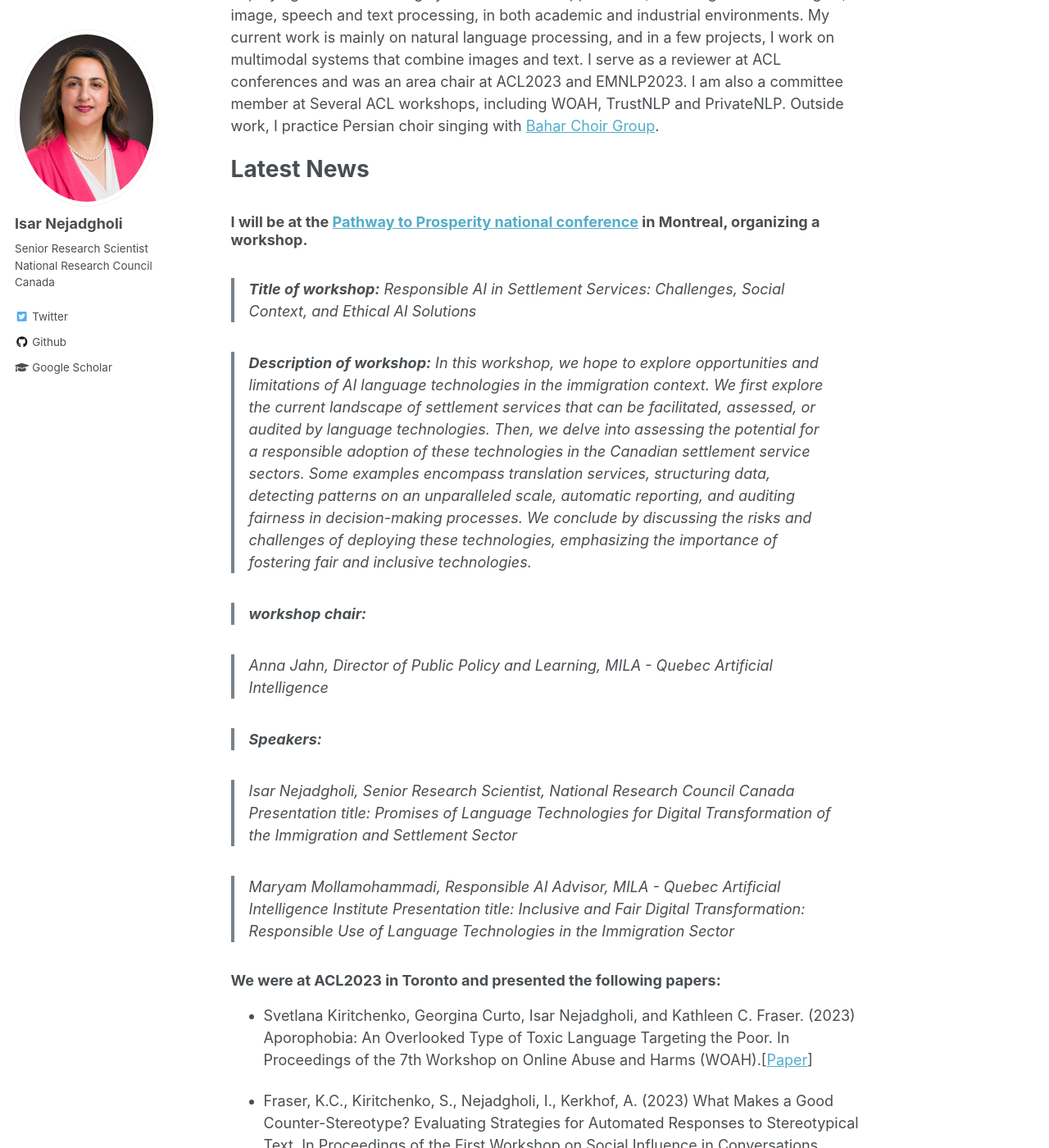
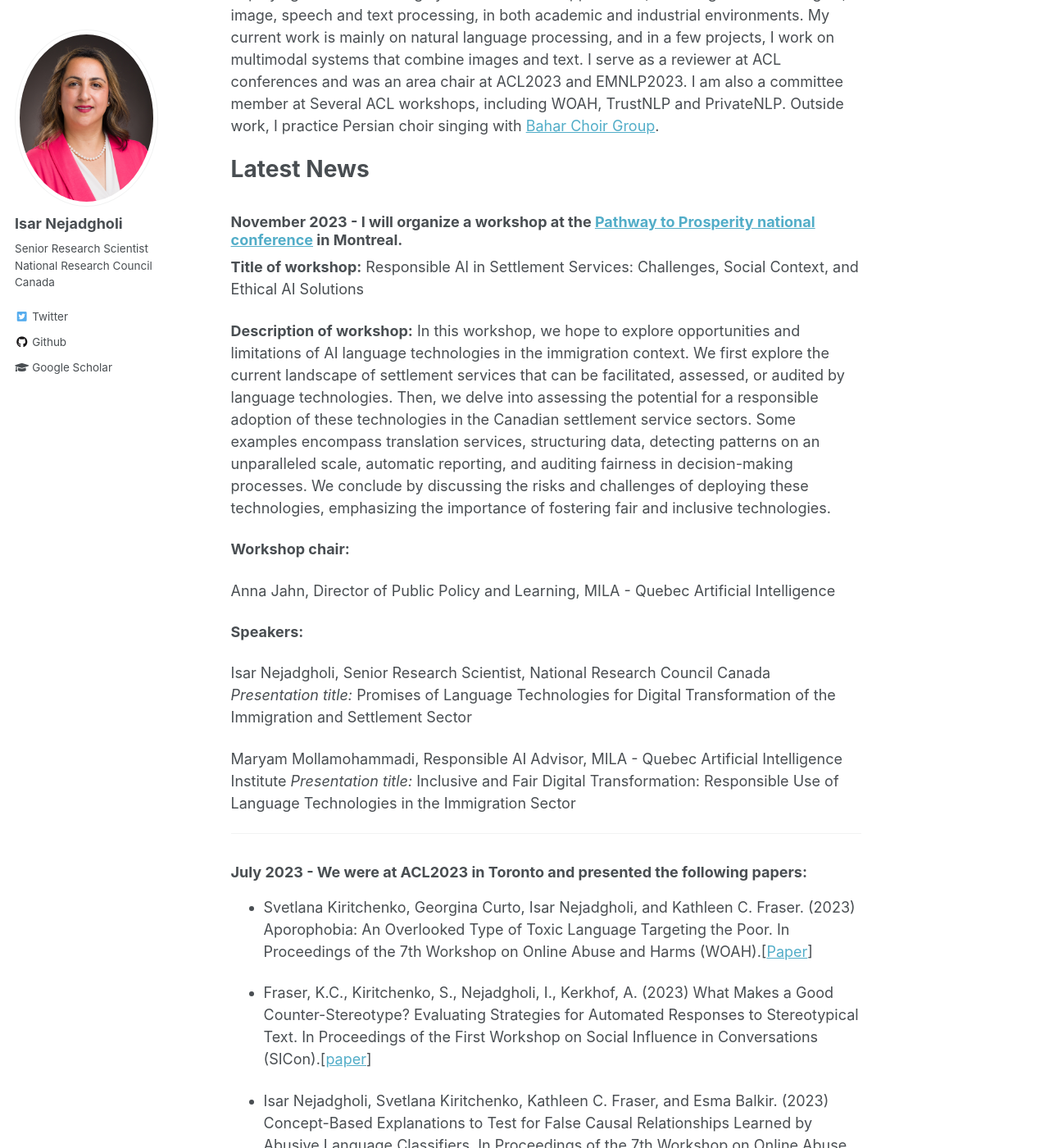
Before and after one commit to IsarNejad/IsarNejad.github.io, a Jekyll site: the page built from _pages/about.md, in a window 1280 px wide and 1400 px high, scrolled down 262 px. Shown: the whole window at 82% size. Built offline with Jekyll 4.4.1, drawn with Linux system fonts in a browser that asks for light colours; some of the changed text lies outside the part shown.

Commit message:
Update about.md

```diff
--- a/_pages/about.md
+++ b/_pages/about.md
@@ -12,27 +12,28 @@ I am a Senior Research Scientist at the [National Research Council Canada](https
 
 # Latest News
 
-### I will be at the [Pathway to Prosperity national conference](https://site.pheedloop.com/event/p2pvvp2023/home) in Montreal, organizing a workshop.
+### November 2023 - I will organize a workshop at the [Pathway to Prosperity national conference](https://site.pheedloop.com/event/p2pvvp2023/home) in Montreal.
 
->**Title of workshop:** Responsible AI in Settlement Services: Challenges, Social Context, and Ethical AI Solutions
+**Title of workshop:** Responsible AI in Settlement Services: Challenges, Social Context, and Ethical AI Solutions
 
->**Description of workshop:** In this workshop, we hope to explore opportunities and limitations of AI language technologies in the immigration context. We first explore the current landscape of settlement services that can be facilitated, assessed, or audited by language technologies. Then, we delve into assessing the potential for a responsible adoption of these technologies in the Canadian settlement service sectors. Some examples encompass translation services, structuring data, detecting patterns on an unparalleled scale, automatic reporting, and auditing fairness in decision-making processes. We conclude by discussing the risks and challenges of deploying these technologies, emphasizing the importance of fostering fair and inclusive technologies.
+**Description of workshop:** In this workshop, we hope to explore opportunities and limitations of AI language technologies in the immigration context. We first explore the current landscape of settlement services that can be facilitated, assessed, or audited by language technologies. Then, we delve into assessing the potential for a responsible adoption of these technologies in the Canadian settlement service sectors. Some examples encompass translation services, structuring data, detecting patterns on an unparalleled scale, automatic reporting, and auditing fairness in decision-making processes. We conclude by discussing the risks and challenges of deploying these technologies, emphasizing the importance of fostering fair and inclusive technologies.
 
->**workshop chair:**
+**Workshop chair:**
 
->Anna Jahn, Director of Public Policy and Learning, MILA - Quebec Artificial Intelligence
+Anna Jahn, Director of Public Policy and Learning, MILA - Quebec Artificial Intelligence
 
 
->**Speakers:**
+**Speakers:**
 
->Isar Nejadgholi, Senior Research Scientist, National Research Council Canada
->*Presentation title:* Promises of Language Technologies for Digital Transformation of the Immigration and Settlement Sector
+Isar Nejadgholi, Senior Research Scientist, National Research Council Canada
+*Presentation title:* Promises of Language Technologies for Digital Transformation of the Immigration and Settlement Sector
 
->Maryam Mollamohammadi, Responsible AI Advisor, MILA - Quebec Artificial Intelligence Institute
->*Presentation title:* Inclusive and Fair Digital Transformation: Responsible Use of Language Technologies in the Immigration Sector
+Maryam Mollamohammadi, Responsible AI Advisor, MILA - Quebec Artificial Intelligence Institute
+*Presentation title:* Inclusive and Fair Digital Transformation: Responsible Use of Language Technologies in the Immigration Sector
 
+---
 
-### We were at ACL2023 in Toronto and presented the following papers:
+### July 2023 - We were at ACL2023 in Toronto and presented the following papers:
 
 - Svetlana Kiritchenko, Georgina Curto, Isar Nejadgholi, and Kathleen C. Fraser. (2023) Aporophobia: An Overlooked Type of Toxic Language Targeting the Poor. In Proceedings of the 7th Workshop on Online Abuse and Harms (WOAH).[[Paper](https://www.svkir.com/papers/Kiritchenko-et-al-aporophobia-WOAH-2023.pdf)]
 
@@ -42,6 +43,8 @@ I am a Senior Research Scientist at the [National Research Council Canada](https
 
 - Ghanadian, H., Nejadgholi, I., & Osman, H. A. (2023). ChatGPT for Suicide Risk Assessment on Social Media: Quantitative Evaluation of Model Performance, Potentials and Limitations. 13th Workshop on Computational Approaches to Subjectivity, Sentiment & Social Media Analysis (WASSA at ACL 2023).[[paper](https://arxiv.org/pdf/2306.09390.pdf)]
 
-### Best Short Paper Award
+---
+
+### June 2023 - Best Short Paper Award
 
 Our paper, **Diversity is Not a One-Way Street: Pilot Study on Ethical Interventions for Racial Bias in Text-to-Image Systems.**, won the best short paper award at the 14th International Conference on Computational Creativity (ICCC) in Waterloo. [[Paper](https://www.svkir.com/papers/Fraser-et-al-TextImageBias-ICCC-2023.pdf)]
```
